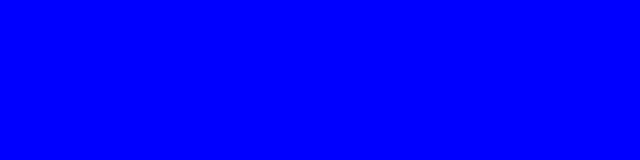
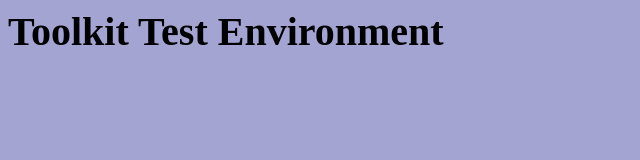
Before and after one commit to jsabol/toolkit-example, a website: page src/index.html in a window 1280 px wide. Shown: the whole page, without its empty margins (0-640 px from the left). Drawn offline with nearby package versions, Linux system fonts and the light colour scheme; files that its build step writes are made by us from their sources.

Commit message:
Change to light blue background

```diff
--- a/package.json
+++ b/package.json
@@ -6,7 +6,7 @@
   "scripts": {
     "test": "echo \"Error: no test specified\" && exit 1",
     "build": "node-sass src/base.scss dist/base.css && cp src/index.html dist/index.html",
-    "start": "cd dist && python -m SimpleHTTPServer"
+    "start": "cd dist && python -m SimpleHTTPServer 8888"
   },
   "repository": {
     "type": "git",
--- a/src/_colors.scss
+++ b/src/_colors.scss
@@ -1 +1,2 @@
-$color-blue: #0000ff;
+$color-blue: #a4a4d3;
+$font-size: 40px;
--- a/src/base.scss
+++ b/src/base.scss
@@ -3,3 +3,7 @@
 html {
   background: $color-blue;
 }
+
+h1 {
+  font-size: $font-size;
+}
--- a/src/index.html
+++ b/src/index.html
@@ -2,5 +2,7 @@
   <head>
     <link rel="stylesheet" type="text/css" href="base.css"/>
   </head>
-  <body></body>
+  <body>
+    <h1>Toolkit Test Environment</h1>
+  </body>
 </html>
```
Also changed, not shown: README.md.
